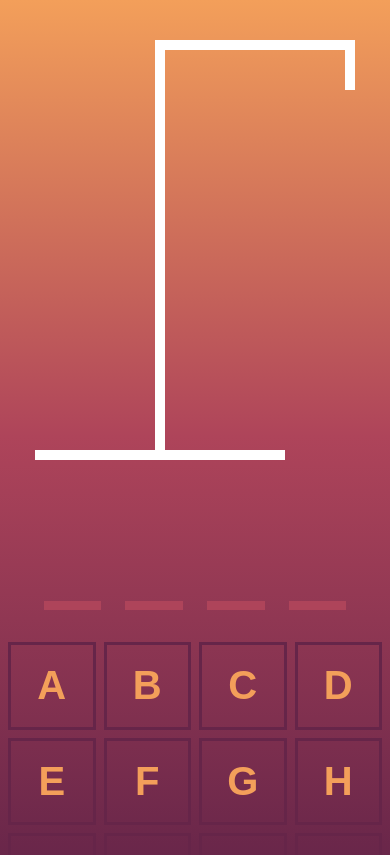
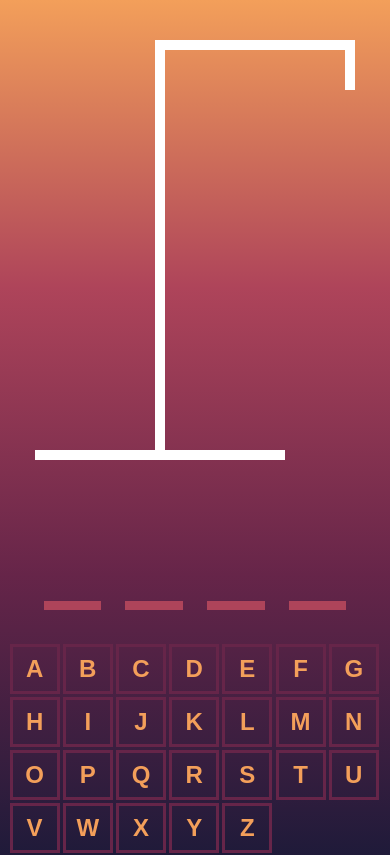
Before and after one commit to MaxOgnenoi/hangman, a React (Vite) app: page / in a window 390 px wide. Shown: the top 855 px of the page. Built offline with nearby package versions, Linux system fonts and the light colour scheme.

Commit message:
smallscreens adjactment

```diff
--- a/src/Keyboard.module.css
+++ b/src/Keyboard.module.css
@@ -3,7 +3,7 @@ body {
 }
 
 .btn {
-    width: 100%;
+    width: 75px;
     border: 3px solid #662549;
     background: none;
     aspect-ratio: 1/1;
@@ -12,7 +12,8 @@ body {
     padding: .5rem;
     font-weight: bold;
     cursor: pointer;
-    color: #F39F5A
+    color: #F39F5A;
+    margin: .5rem;
 }
 
 .btn.active {
@@ -28,3 +29,29 @@ body {
 .btn:focus:not(:disabled) {
     background-color: hsl(273, 47%, 29%);
 }
+
+.keyboard {
+    display: grid;
+    grid-template-columns: repeat(auto-fit, minmax(75px, 1fr));
+    gap: 0.5rem;
+}
+
+/* Responsive Styles for iPhone */
+@media only screen and (max-width: 767px) {
+    body {
+        /* ... */
+    }
+
+    .btn {
+        width: 50px; /* Set a fixed width for the buttons on smaller screens */
+        font-size: 1.5rem;
+        padding: 0;
+        margin: 0.1rem; /* Add margin to create a consistent gap between buttons on smaller screens */
+    }
+
+    .keyboard {
+        display: grid;
+        grid-template-columns: repeat(auto-fit, minmax(50px, 1fr));
+        gap: 0.5rem;
+    }
+}
--- a/src/Keyboard.tsx
+++ b/src/Keyboard.tsx
@@ -37,18 +37,24 @@ type KeyboardProps = {
 }
 
 export function Keyboard({ activeLetters, disabled = false, inactiveLetters, addGuessedLetter }: KeyboardProps) {
-    return <div style={{ display: "grid", gridTemplateColumns: "repeat(auto-fit, minmax(75px, 1fr)", gap: ".5rem" }}>
+    return (
+        <div className={styles.keyboardContainer}>
             {KEYS.map(key => {
-            const isActive = activeLetters.includes(key)
-            const isInactive = inactiveLetters.includes(key)
-            return <button onClick={() => addGuessedLetter(key)}
-                className={`${styles.btn} ${isActive ? styles.active : ""}
-                ${isInactive ? styles.inactive : ""
+                const isActive = activeLetters.includes(key);
+                const isInactive = inactiveLetters.includes(key);
+                return (
+                    <button
+                        onClick={() => addGuessedLetter(key)}
+                        className={`${styles.btn} ${isActive ? styles.active : ""} ${
+                            isInactive ? styles.inactive : ""
                         }`}
                         disabled={isActive || isInactive || disabled}
-                key={key}>
+                        key={key}
+                    >
                         {key}
                     </button>
+                );
             })}
         </div>
+    );
 }
```
Lines whose indentation alone changed are shown as unchanged.
